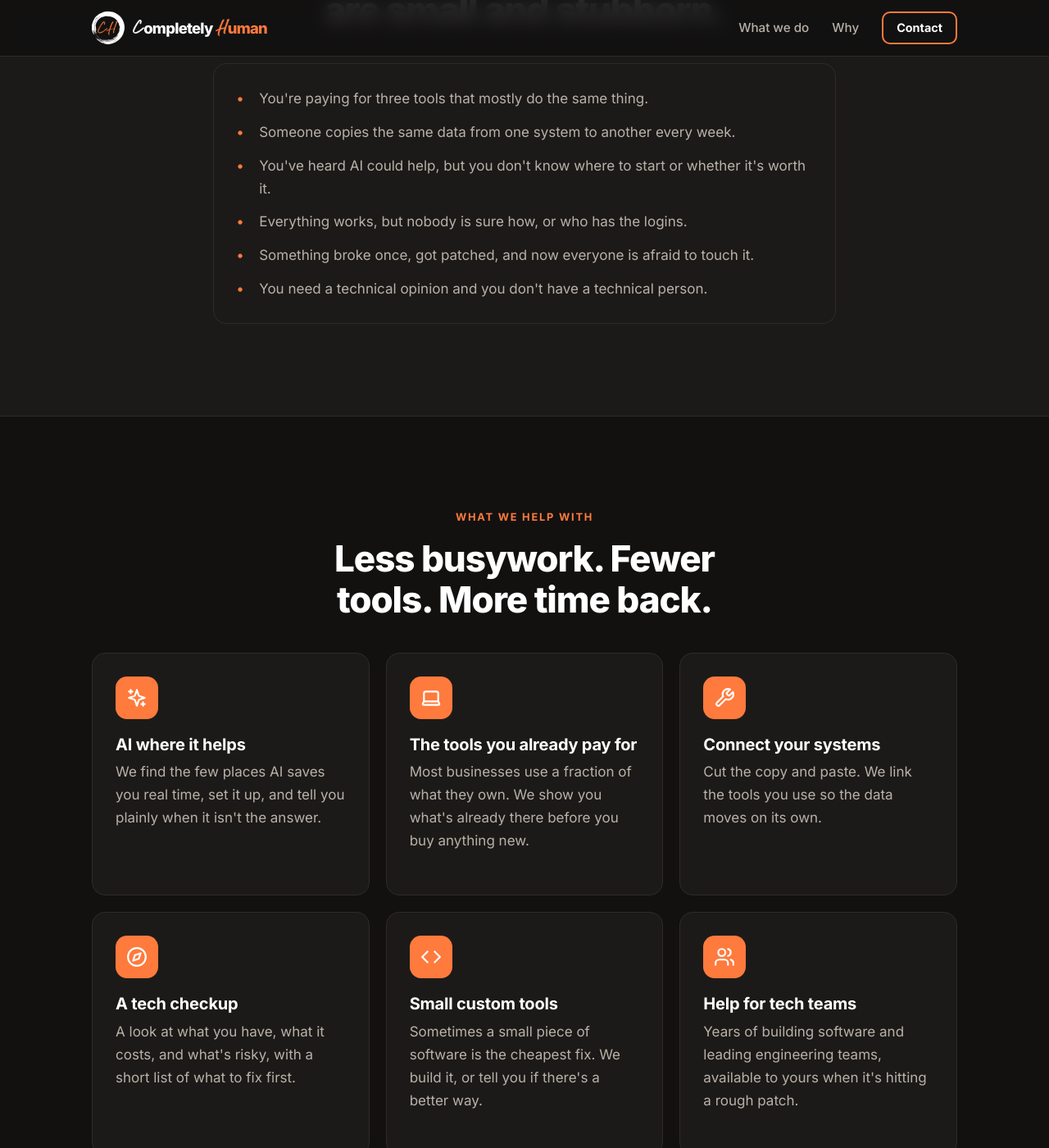
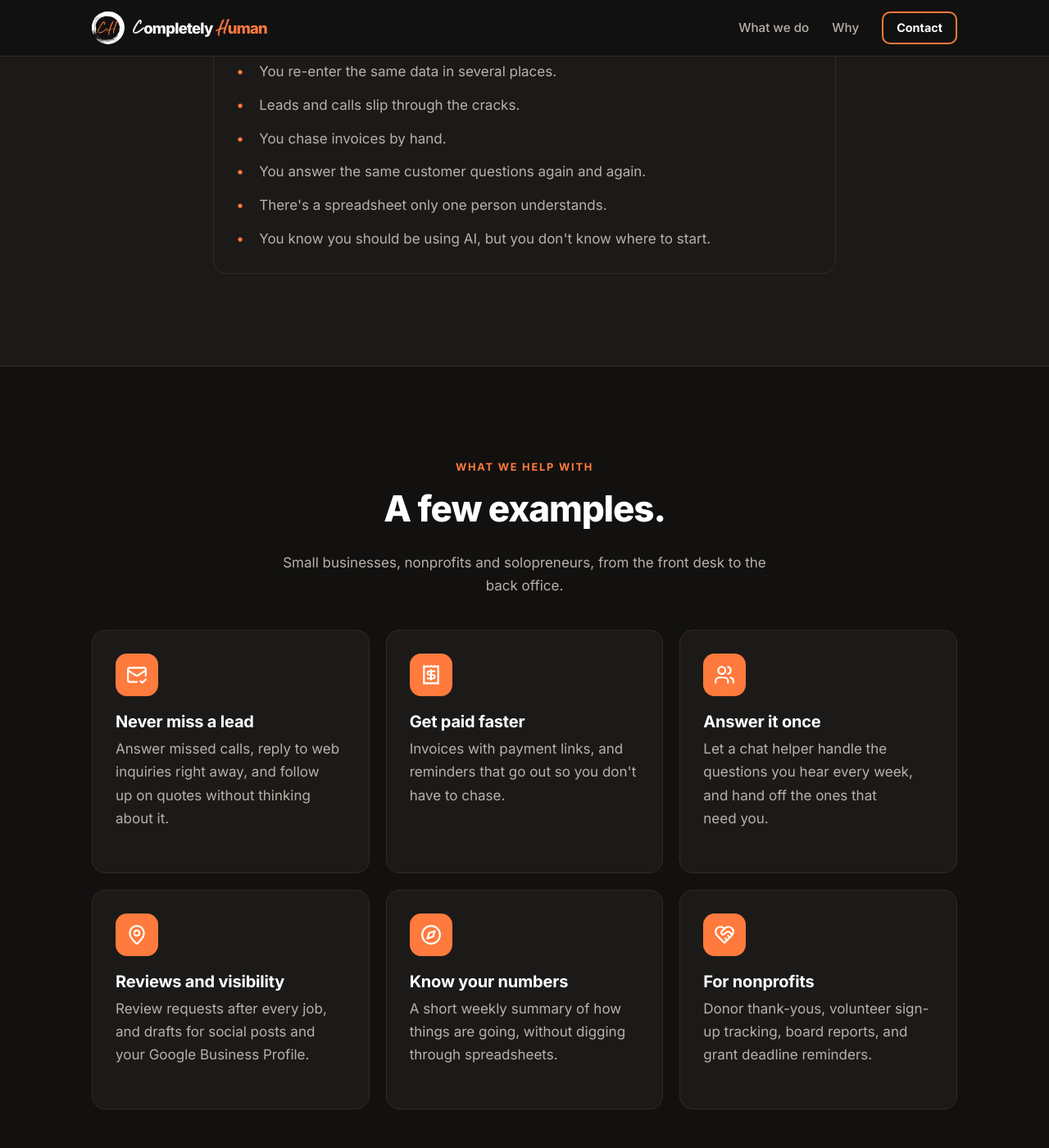
Before and after one commit to dbough/becompletelyhuman.com, a Jekyll site: the page built from tech-consulting/index.html, in a window 1280 px wide and 1400 px high, scrolled down 881 px. Shown: the whole window at 82% size. Built offline with Jekyll 4.4.1, drawn with Linux system fonts in a browser that asks for light colours; some of the changed text lies outside the part shown.

Commit message:
Tune coaching and tech consulting copy from their home sites
Coaching borrows from completelyhumancoaching.com (who it's for,
"no commitment, no agenda", partner to walk alongside you). Tech
consulting borrows from getsimplyproductive.com (busywork headline,
named problems, examples, four-step process, plain-English promise).
Each page links to its own site as a home base. Still unlinked and
noindex.

Co-Authored-By: Claude Sonnet 5.5 <noreply@anthropic.com>
Claude-Session: https://claude.ai/code/session_01FtJnZuy7Rpdf4J6p2Dp7KE

```diff
--- a/tech-consulting/index.html
+++ b/tech-consulting/index.html
@@ -2,9 +2,9 @@
 layout: default
 title: Tech Consulting
 description: >-
-  Twenty-plus years in tech, put to work for your business. We help you save
-  time and money with the tools you already use, with AI where it actually
-  helps.
+  Twenty-plus years in tech, put to work for small businesses, nonprofits and
+  one-person shops. Simple automations and AI tools, explained in plain
+  English.
 permalink: /tech-consulting/
 noindex: true
 ---
@@ -13,15 +13,14 @@ noindex: true
   <section class="hero" aria-labelledby="hero-title">
     <div class="container hero__inner">
       <p class="eyebrow">Tech Consulting</p>
-      <h1 id="hero-title" class="hero__title">Make your tech work for you.</h1>
+      <h1 id="hero-title" class="hero__title">Spend less time on busywork.</h1>
       <p class="hero__lede">
-        Twenty-plus years in tech, put to work for your business. We help
-        you save time and money with the tools you already have, with AI
-        where it actually helps, and with a plain-English plan you can
-        follow.
+        Twenty-plus years in tech, put to work for your business, nonprofit
+        or one-person shop. We set up simple automations and AI tools in
+        plain English, built around how you already work.
       </p>
       <div class="hero__actions">
-        <a class="btn btn--primary" href="/#contact">Tell us what's annoying you</a>
+        <a class="btn btn--primary" href="/#contact">Tell us what's slowing you down</a>
         <a class="btn btn--outline" href="#help">What we help with</a>
       </div>
     </div>
@@ -35,12 +34,12 @@ noindex: true
       </header>
       <div class="panel panel--narrow">
         <ul class="ticks ticks--dot">
-          <li>You're paying for three tools that mostly do the same thing.</li>
-          <li>Someone copies the same data from one system to another every week.</li>
-          <li>You've heard AI could help, but you don't know where to start or whether it's worth it.</li>
-          <li>Everything works, but nobody is sure how, or who has the logins.</li>
-          <li>Something broke once, got patched, and now everyone is afraid to touch it.</li>
-          <li>You need a technical opinion and you don't have a technical person.</li>
+          <li>You re-enter the same data in several places.</li>
+          <li>Leads and calls slip through the cracks.</li>
+          <li>You chase invoices by hand.</li>
+          <li>You answer the same customer questions again and again.</li>
+          <li>There's a spreadsheet only one person understands.</li>
+          <li>You know you should be using AI, but you don't know where to start.</li>
         </ul>
       </div>
     </div>
@@ -50,39 +49,40 @@ noindex: true
     <div class="container">
       <header class="section__header">
         <p class="eyebrow">What we help with</p>
-        <h2 id="help-title">Less busywork. Fewer tools. More time back.</h2>
+        <h2 id="help-title">A few examples.</h2>
+        <p>Small businesses, nonprofits and solopreneurs, from the front desk to the back office.</p>
       </header>
 
       <ul class="card-grid" role="list">
         <li class="card">
-          <span class="card__icon" aria-hidden="true">{% include icon.html name="sparkles" %}</span>
-          <h3 class="card__title">AI where it helps</h3>
-          <p class="card__text">We find the few places AI saves you real time, set it up, and tell you plainly when it isn't the answer.</p>
+          <span class="card__icon" aria-hidden="true">{% include icon.html name="mail-check" %}</span>
+          <h3 class="card__title">Never miss a lead</h3>
+          <p class="card__text">Answer missed calls, reply to web inquiries right away, and follow up on quotes without thinking about it.</p>
         </li>
         <li class="card">
-          <span class="card__icon" aria-hidden="true">{% include icon.html name="laptop" %}</span>
-          <h3 class="card__title">The tools you already pay for</h3>
-          <p class="card__text">Most businesses use a fraction of what they own. We show you what's already there before you buy anything new.</p>
+          <span class="card__icon" aria-hidden="true">{% include icon.html name="receipt" %}</span>
+          <h3 class="card__title">Get paid faster</h3>
+          <p class="card__text">Invoices with payment links, and reminders that go out so you don't have to chase.</p>
         </li>
         <li class="card">
-          <span class="card__icon" aria-hidden="true">{% include icon.html name="wrench" %}</span>
-          <h3 class="card__title">Connect your systems</h3>
-          <p class="card__text">Cut the copy and paste. We link the tools you use so the data moves on its own.</p>
+          <span class="card__icon" aria-hidden="true">{% include icon.html name="users" %}</span>
+          <h3 class="card__title">Answer it once</h3>
+          <p class="card__text">Let a chat helper handle the questions you hear every week, and hand off the ones that need you.</p>
+        </li>
+        <li class="card">
+          <span class="card__icon" aria-hidden="true">{% include icon.html name="map-pin" %}</span>
+          <h3 class="card__title">Reviews and visibility</h3>
+          <p class="card__text">Review requests after every job, and drafts for social posts and your Google Business Profile.</p>
         </li>
         <li class="card">
           <span class="card__icon" aria-hidden="true">{% include icon.html name="compass" %}</span>
-          <h3 class="card__title">A tech checkup</h3>
-          <p class="card__text">A look at what you have, what it costs, and what's risky, with a short list of what to fix first.</p>
+          <h3 class="card__title">Know your numbers</h3>
+          <p class="card__text">A short weekly summary of how things are going, without digging through spreadsheets.</p>
         </li>
         <li class="card">
-          <span class="card__icon" aria-hidden="true">{% include icon.html name="code" %}</span>
-          <h3 class="card__title">Small custom tools</h3>
-          <p class="card__text">Sometimes a small piece of software is the cheapest fix. We build it, or tell you if there's a better way.</p>
-        </li>
-        <li class="card">
-          <span class="card__icon" aria-hidden="true">{% include icon.html name="users" %}</span>
-          <h3 class="card__title">Help for tech teams</h3>
-          <p class="card__text">Years of building software and leading engineering teams, available to yours when it's hitting a rough patch.</p>
+          <span class="card__icon" aria-hidden="true">{% include icon.html name="heart-handshake" %}</span>
+          <h3 class="card__title">For nonprofits</h3>
+          <p class="card__text">Donor thank-yous, volunteer sign-up tracking, board reports, and grant deadline reminders.</p>
         </li>
       </ul>
     </div>
@@ -91,22 +91,26 @@ noindex: true
   <section class="section section--band" aria-labelledby="start-title">
     <div class="container">
       <header class="section__header">
-        <p class="eyebrow">Ways to start</p>
-        <h2 id="start-title">Pick the size that fits.</h2>
+        <p class="eyebrow">How it works</p>
+        <h2 id="start-title">Four steps, no obligation.</h2>
       </header>
 
       <ol class="steps">
         <li>
-          <h3>Untangle it</h3>
-          <p>A short working session. We look at what you have, and you leave with a plain-English plan and a list of what to do first.</p>
+          <h3>A free 30 minute tech consult</h3>
+          <p>Tell us what's slowing you down. We listen first.</p>
         </li>
         <li>
-          <h3>Fix it</h3>
-          <p>One problem, a clear scope, and a price we agree on before we start.</p>
+          <h3>A short, plain-English plan</h3>
+          <p>What we'd do, what it would take, and what it would save you. No obligation.</p>
         </li>
         <li>
-          <h3>Keep an eye on it</h3>
-          <p>Ongoing help: a regular check-in, and someone to call when something breaks or a decision comes up.</p>
+          <h3>Setup and a walkthrough</h3>
+          <p>If the idea makes sense, we set it up and show you how it works.</p>
+        </li>
+        <li>
+          <h3>Ongoing support</h3>
+          <p>We keep the tools working and adjust them as your business changes.</p>
         </li>
       </ol>
     </div>
@@ -126,9 +130,11 @@ noindex: true
           messy middle, and it's where we do our best work.
         </p>
         <p>
-          If the whole problem is one annoying spreadsheet, we'd rather fix
-          that than sell you something bigger. We're based in Lakeland,
-          Florida, and we work with businesses and nonprofits anywhere.
+          We explain things plainly, recommend only what actually helps, and
+          tell you if something isn't worth it. If the whole problem is one
+          annoying spreadsheet, we'd rather fix that than sell you something
+          bigger. We're based in Lakeland, Florida, and we work with
+          businesses and nonprofits anywhere.
         </p>
       </div>
     </div>
@@ -150,20 +156,17 @@ noindex: true
           <p>Only if it saves you money or time. Usually the answer is to use what you have better.</p>
         </details>
         <details>
-          <summary>Do you build things, or just advise?</summary>
-          <p>Both. Mostly we help you do more with what you have, and we build small custom tools when that's the cheaper answer.</p>
-        </details>
-        <details>
           <summary>What about all the AI hype?</summary>
           <p>We'll tell you when AI is the right tool and when it's a distraction. Sometimes the answer is a better spreadsheet.</p>
         </details>
       </div>
+      <p class="note">Tech consulting also has its own home at <a href="https://getsimplyproductive.com">getsimplyproductive.com</a>.</p>
     </div>
   </section>
 
   {% include pillar-cta.html
      eyebrow="Tech Consulting"
-     title="Tell us what's annoying you."
+     title="Tell us what's slowing you down."
      text="Send a few sentences about the problem. We'll tell you honestly whether we can help and what it would take."
      button_label="Ask about tech consulting"
      button_href="/#contact"
```
Also changed, not shown: CLAUDE.md (+1 -0 lines), coaching/index.html (+19 -19 lines).
